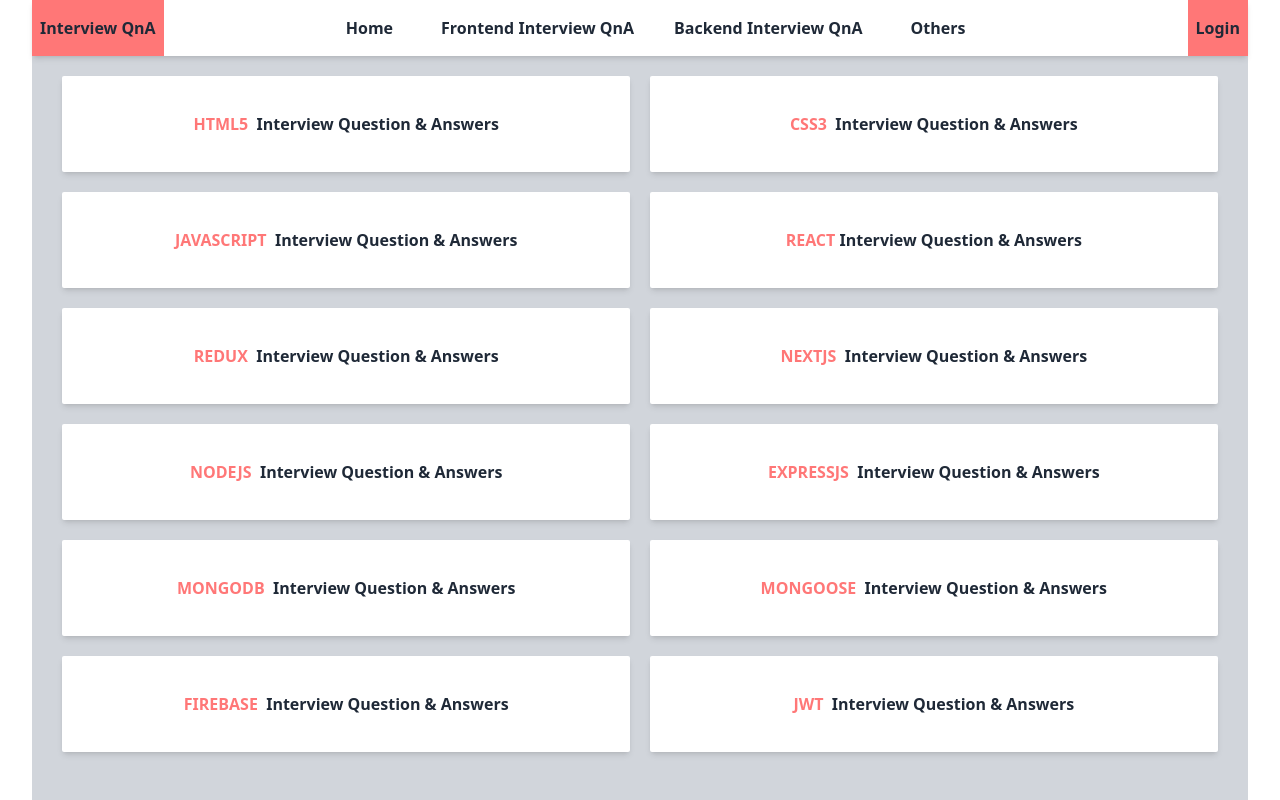
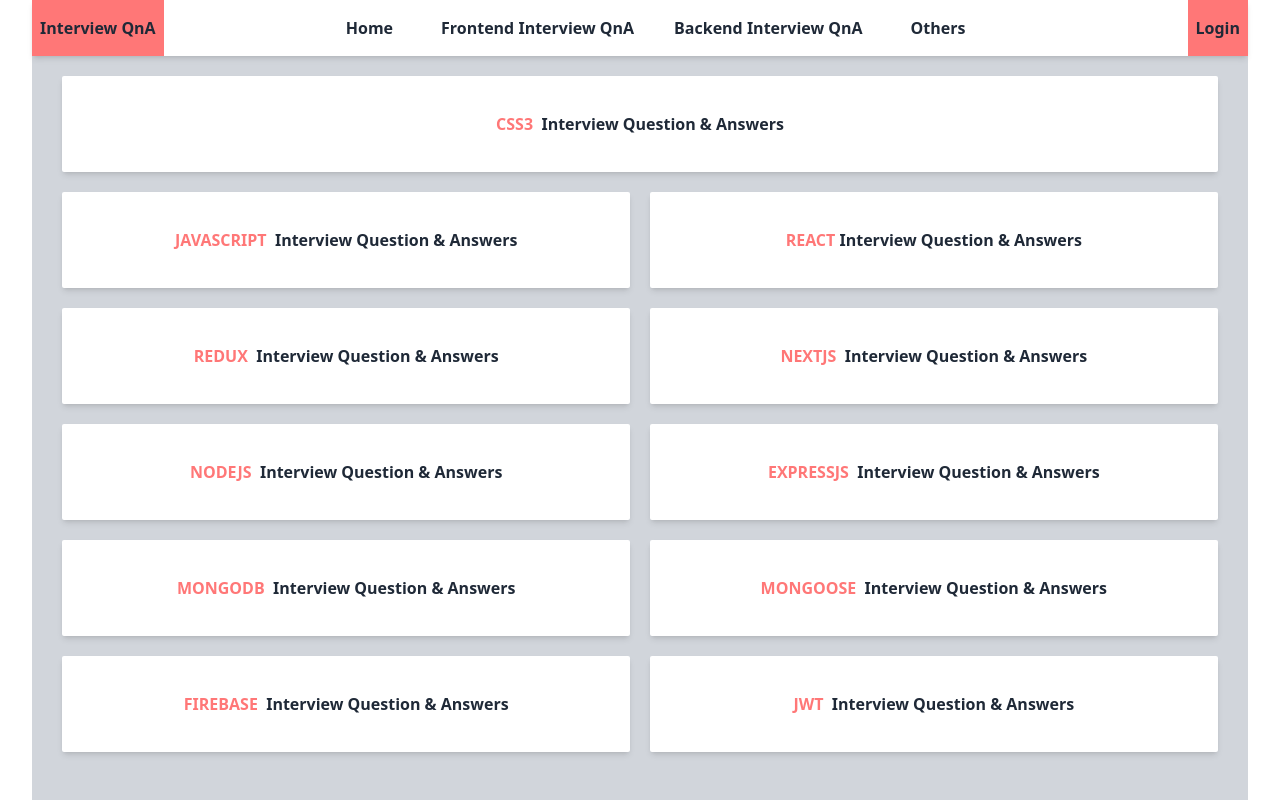
Before and after one commit to sojibjubayer/mern-interview-qna, a Next.js app: page / in a window 1280 px wide. Shown: the top 800 px of the page. Built offline with nearby package versions, Linux system fonts and the light colour scheme.

Commit message:
loading check

```diff
--- a/src/pages/Homepage.jsx
+++ b/src/pages/Homepage.jsx
@@ -5,12 +5,12 @@
   return (
     <div className=" space-y-5 mt-5 w-[95%] mx-auto min-h-screen">
       <div className="flex flex-col md:flex-row gap-5">
-        <Link
+        {/* <Link
           className="bg-white rounded-sm   shadow-md md:h-20 lg:h-24 h-14 text-sm md:text-base flex items-center justify-center w-full  font-semibold"
           href="./html5qna"
-        >
-          <span className="text-[#FF7777]">HTML5</span>&nbsp; Interview Question & Answers
-        </Link>
+        > */}
+          {/* <span className="text-[#FF7777]">HTML5</span>&nbsp; Interview Question & Answers
+        </Link> */}
         <Link
           className="bg-white rounded-sm  shadow-md md:h-20 lg:h-24 h-14 text-sm md:text-base flex items-center justify-center w-full font-semibold"
           href="/css3qna"
```
